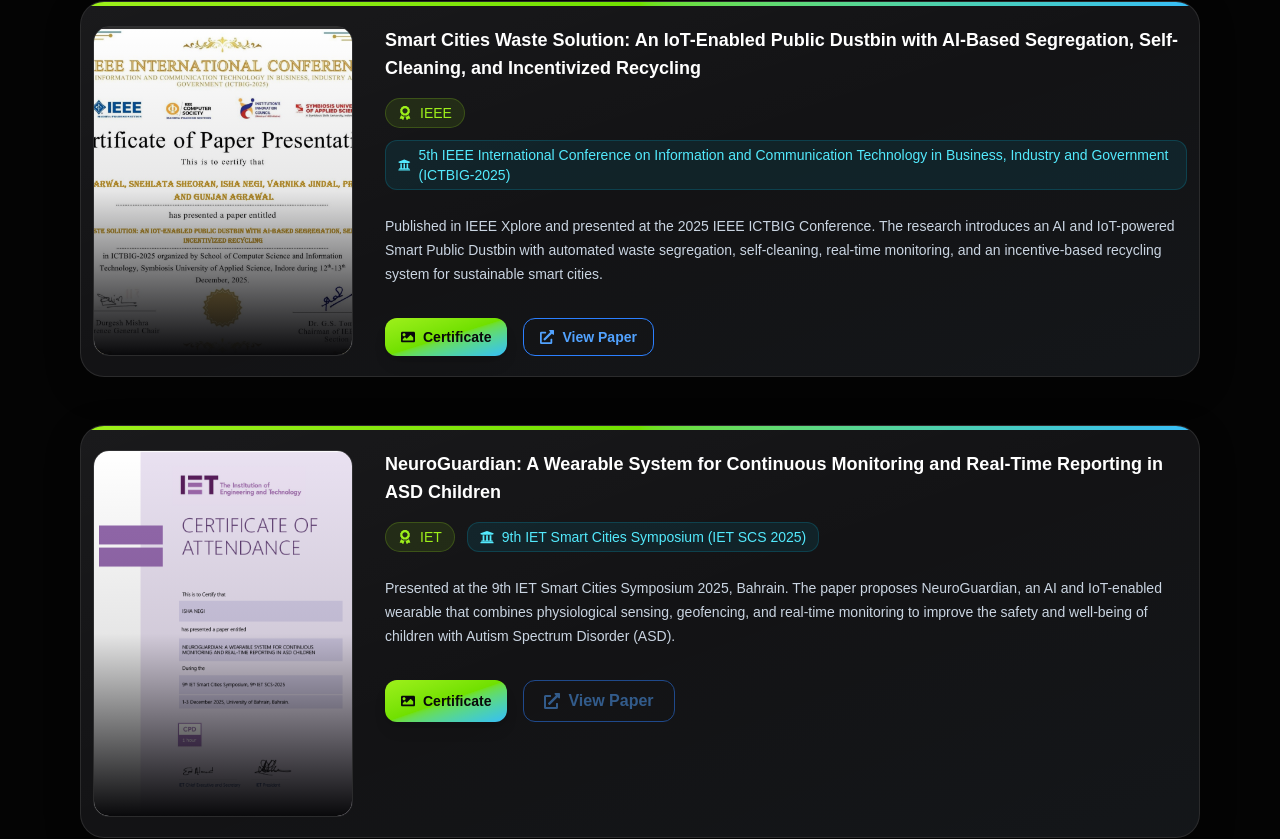
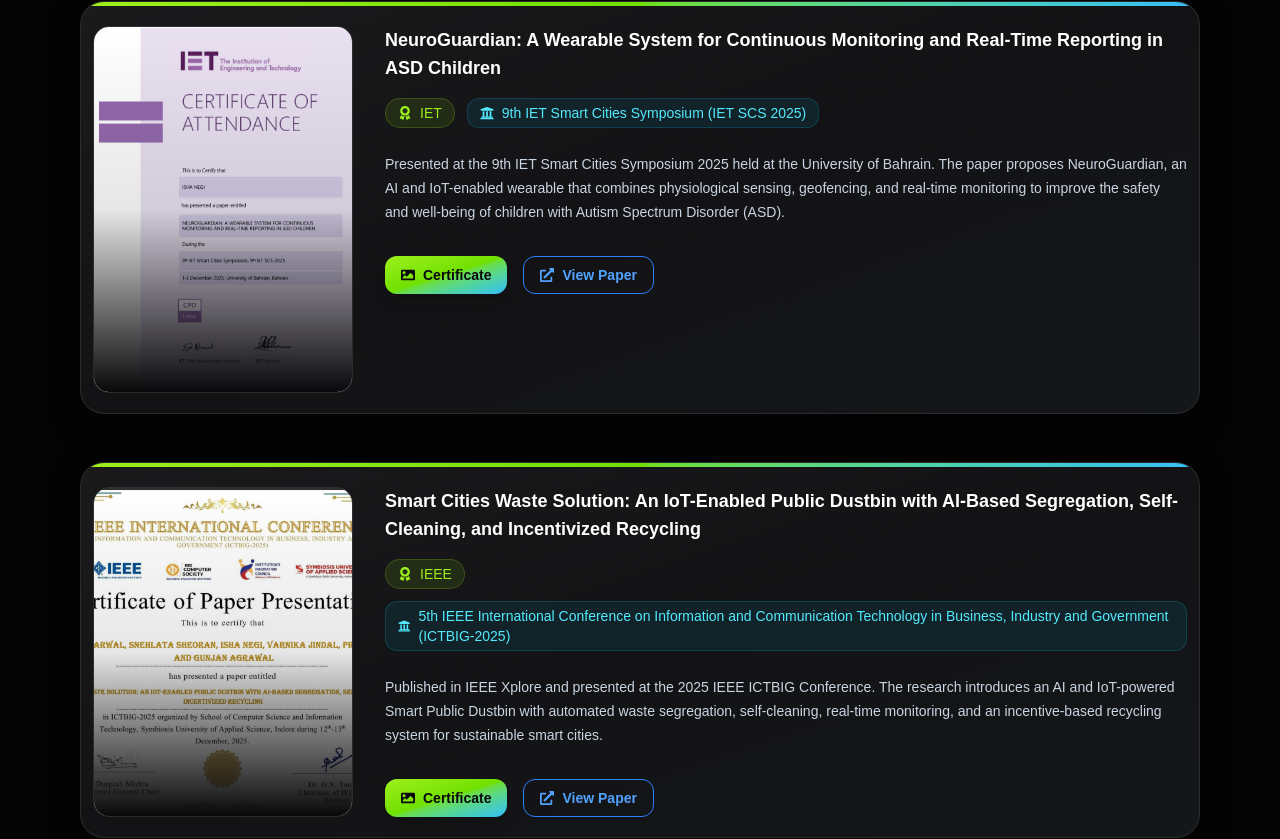
Before and after one commit to ishaNegi1/portfolio, a Next.js app: page / in a window 1280 px wide. Shown: the part 4394-5233 px from the top of the page. Built offline with nearby package versions, Linux system fonts and the light colour scheme.

Commit message:
update link

```diff
--- a/src/data/achievements.ts
+++ b/src/data/achievements.ts
@@ -1,8 +1,31 @@
 import { Achievement } from "@/types/achievement";
 
 const achievements: Achievement[] = [
+
+   {
+    id: 1,
+
+    title:
+      "NeuroGuardian: A Wearable System for Continuous Monitoring and Real-Time Reporting in ASD Children",
+
+    organization: "IET",
+
+    conference:
+      "9th IET Smart Cities Symposium (IET SCS 2025)",
+
+    year: "2026",
+
+    description:
+      "Presented at the 9th IET Smart Cities Symposium 2025 held at the University of Bahrain. The paper proposes NeuroGuardian, an AI and IoT-enabled wearable that combines physiological sensing, geofencing, and real-time monitoring to improve the safety and well-being of children with Autism Spectrum Disorder (ASD).",
+
+    certificateImage: "/certificates/NeuroGuardian.png",
+
+    paperLink:
+      "https://digital-library.theiet.org/doi/abs/10.1049/icp.2026.2497",
+  },
+
   {
-    id: 1,
+    id: 2,
 
     title:
       "Smart Cities Waste Solution: An IoT-Enabled Public Dustbin with AI-Based Segregation, Self-Cleaning, and Incentivized Recycling",
@@ -23,27 +46,6 @@
       "https://ieeexplore.ieee.org/document/11323940",
   },
 
-  {
-    id: 2,
-
-    title:
-      "NeuroGuardian: A Wearable System for Continuous Monitoring and Real-Time Reporting in ASD Children",
-
-    organization: "IET",
-
-    conference:
-      "9th IET Smart Cities Symposium (IET SCS 2025)",
-
-    year: "2025",
-
-    description:
-      "Presented at the 9th IET Smart Cities Symposium 2025, Bahrain. The paper proposes NeuroGuardian, an AI and IoT-enabled wearable that combines physiological sensing, geofencing, and real-time monitoring to improve the safety and well-being of children with Autism Spectrum Disorder (ASD).",
-
-    certificateImage: "/certificates/NeuroGuardian.png",
-
-    paperLink:
-      "",
-  },
 ];
 
 export default achievements;
--- a/src/lib/constants.ts
+++ b/src/lib/constants.ts
@@ -4,7 +4,7 @@
   tagline:
     "Building scalable, responsive and AI-powered applications using modern technologies.",
   location: "Delhi, India",
-  resume: "https://drive.google.com/file/d/19OaGScnxNMZP-G1r2aq94nn9tk4fEVfM/view?usp=drive_link",
+  resume: "https://drive.google.com/file/d/1eWE_yc-hwQ7HinC9oqIVoBAu9blX8DqB/view?usp=drivesdk",
 };
 
 // export const OPENROUTER = {
```
